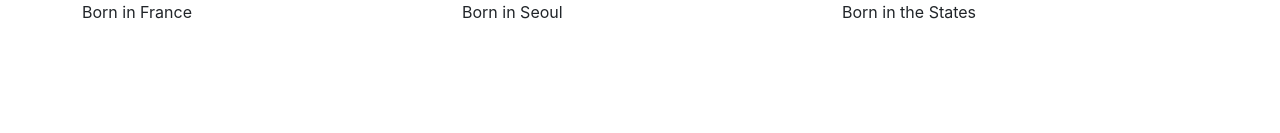
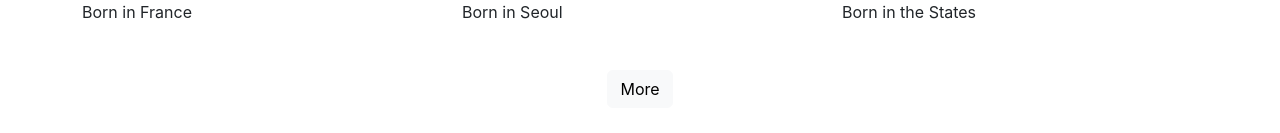
Before and after one commit to sunwha/my-shop, a React (Create React App) app: page / in a window 1280 px wide. Shown: the part 619-752 px from the top of the page. Built offline with nearby package versions, Linux system fonts and the light colour scheme.

Commit message:
ajax 작업중

```diff
--- a/package.json
+++ b/package.json
@@ -6,6 +6,7 @@
     "@testing-library/jest-dom": "^5.17.0",
     "@testing-library/react": "^13.4.0",
     "@testing-library/user-event": "^13.5.0",
+    "axios": "^1.4.0",
     "bootstrap": "^5.3.0",
     "react": "^18.2.0",
     "react-bootstrap": "^2.8.0",
--- a/src/App.js
+++ b/src/App.js
@@ -1,4 +1,4 @@
-import { useState } from "react";
+import { useEffect, useState } from "react";
 import { Routes, Route } from "react-router-dom";
 import { Container } from "react-bootstrap";
 import GnB from "./routes/Nav";
@@ -7,16 +7,29 @@ import Detail from "./routes/Detail";
 import About from "./routes/About";
 import Event from "./routes/Event";
 import data from "./data";
+import axios from "axios";
 import "./App.css";
 
 function App() {
-    let [shoes] = useState(data);
+    const [shoes, setShoes] = useState(data);
 
+    function moreData() {
+        axios
+            .get("https://codingapple1.github.io/shop/data2.json")
+            .then((data) => {
+              // console.log(data.data);
+              let copy = [...shoes];
+                setShoes(copy.concat(data.data))
+            })
+            .catch(() => {
+                console.log("false");
+            });
+    }
     return (
         <div className="App">
             <GnB />
             <Routes>
-                <Route path="/" element={<Main shoes={shoes} />} />
+                <Route path="/" element={<Main shoes={shoes} moreData={moreData} />} />
                 <Route path="/detail/:id" element={<Detail shoes={shoes} />} />
                 <Route path="/about" element={<About />}>
                     <Route path="member" element={<div>Member</div>} />
--- a/src/routes/Main.js
+++ b/src/routes/Main.js
@@ -1,7 +1,7 @@
 import { Container, Row, Col, Button } from "react-bootstrap";
 import { useNavigate } from "react-router-dom";
 
-const Main = ({shoes}) => {
+const Main = ({ shoes, moreData }) => {
     return (
         <>
             <div className="main-bg" style={{ background: `url(${process.env.PUBLIC_URL}'/images/bg.png') center center no-repeat`, backgroundSize: "cover" }}></div>
@@ -9,9 +9,12 @@ const Main = ({shoes}) => {
             <Container>
                 <Row>
                     {shoes.map((item, idx) => (
-                        <Shoes  key={item.id} id={item.id} title={item.title} price={item.price} content={item.content} idx={idx} />
+                        <Shoes key={item.id} id={item.id} title={item.title} price={item.price} content={item.content} idx={idx} />
                     ))}
                 </Row>
+                <p style={{ textAlign: "center", marginTop: "30px" }}>
+                    <Button variant="light" onClick={moreData}>More</Button>
+                </p>
             </Container>
         </>
     );
@@ -21,7 +24,7 @@ function Shoes({ title, price, content, idx }) {
     let navigate = useNavigate();
     return (
         <Col onClick={() => navigate(`/detail/${idx}`)}>
-            <img src={`${process.env.PUBLIC_URL}/images/shoes${idx+1}.jpg`} alt={`shoes${idx+1}`} width="80%" />
+            <img src={`${process.env.PUBLIC_URL}/images/shoes${idx + 1}.jpg`} alt={`shoes${idx + 1}`} width="80%" />
             <h4>{title}</h4>
             <p>{price} won</p>
             <p>{content}</p>
```
Also changed, not shown: 1 other file (tests, documents, lock files or other folders).
